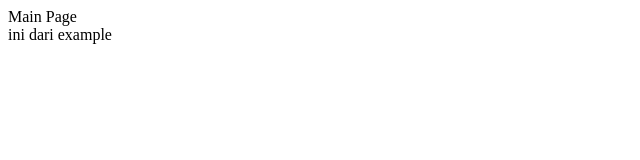
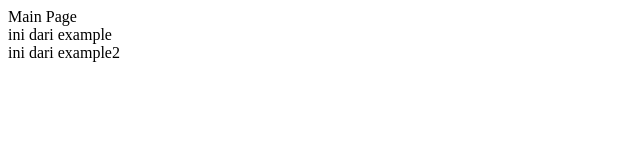
Before and after one commit to anandakevin/workshop-example, a plain HTML site: page index.html in a window 1280 px wide. Shown: the whole page, without its empty margins (0-640 px from the left). Drawn offline with Linux system fonts and the light colour scheme.

Commit message:
Added a new line on index.html

```diff
--- a/index.html
+++ b/index.html
@@ -1,2 +1,3 @@
 <div>Main Page</div>
 <div>ini dari example</div>
+<div>ini dari example2</div>
```
